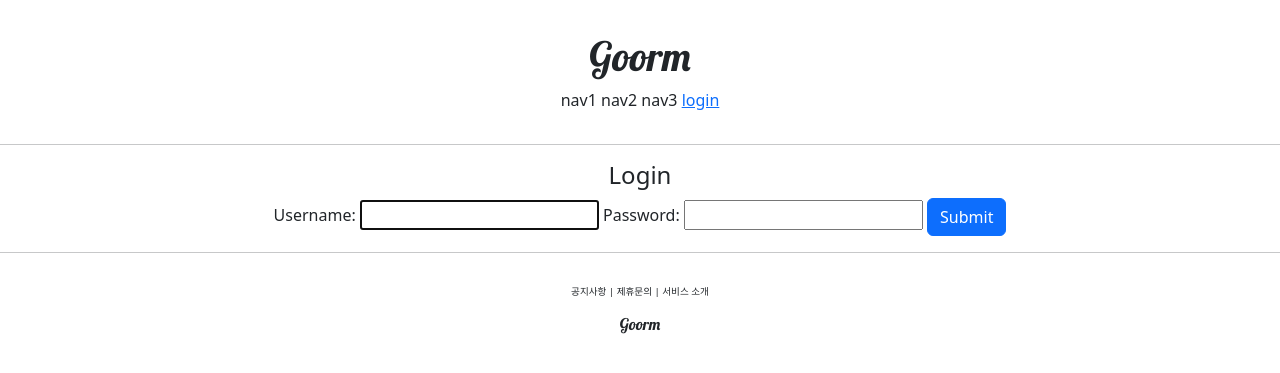
After one commit to seriouslysilly21612/goormPractice, a Django app: page /account/login/ in a window 1280 px wide. The commit adds this page. Shown: the top 373 px of the page. Run offline with Django 4.2, Linux system fonts and the light colour scheme.

Commit message:
djust django course 22 commit

```diff
--- /dev/null
+++ b/accountapp/templates/accountapp/login.html
@@ -0,0 +1,18 @@
+{% extends 'base.html' %}
+
+{% block content %}
+
+  <div style="text-align: center">
+      <div>
+          <h4>Login</h4>
+      </div>
+      <div>
+          <form action="" method="post">
+              {% csrf_token %}
+              {{ form }}
+              <input type="submit" class="btn btn-primary">
+          </form>
+      </div>
+  </div>
+
+{% endblock %}
--- a/accountapp/urls.py
+++ b/accountapp/urls.py
@@ -1,3 +1,4 @@
+from django.contrib.auth.views import LoginView, LogoutView
 from django.urls import path
 from accountapp.views import hello_world, AccountCreateView
 
@@ -5,5 +6,9 @@ app_name = "accountapp"
 
 urlpatterns = [
     path('hello_world/', hello_world, name='hello_world'),
+
+    path('login/', LoginView.as_view(template_name='accountapp/login.html'), name='login'),
+    path('logout/', LogoutView.as_view(), name='logout'),
+
     path('create/', AccountCreateView.as_view(), name='create')
 ]
--- a/goormPractice/settings.py
+++ b/goormPractice/settings.py
@@ -14,6 +14,7 @@ from pathlib import Path
 
 import os
 import environ
+from django.urls import reverse_lazy
 
 env = environ.Env(
     # set casting, default value
@@ -140,3 +141,5 @@ STATICFILES_DIRS = [
 # https://docs.djangoproject.com/en/4.1/ref/settings/#default-auto-field
 
 DEFAULT_AUTO_FIELD = 'django.db.models.BigAutoField'
+
+LOGIN_REDIRECT_URL = reverse_lazy('accountapp:hello_world')
--- a/templates/header.html
+++ b/templates/header.html
@@ -6,6 +6,14 @@
             <span>nav1</span>
             <span>nav2</span>
             <span>nav3</span>
-            <span>nav4</span>
+            {% if not user.is_authenticated %}
+            <a href="{% url 'accountapp:login' %}?next={{ request.path }}">
+                <span>login</span>
+            </a>
+            {% else %}
+            <a href="{% url 'accountapp:logout' %}?next={{ request.path }}">
+                <span>logout</span>
+            </a>
+            {% endif %}
         </div>
     </div>
```
Also changed, not shown: db.sqlite3.
